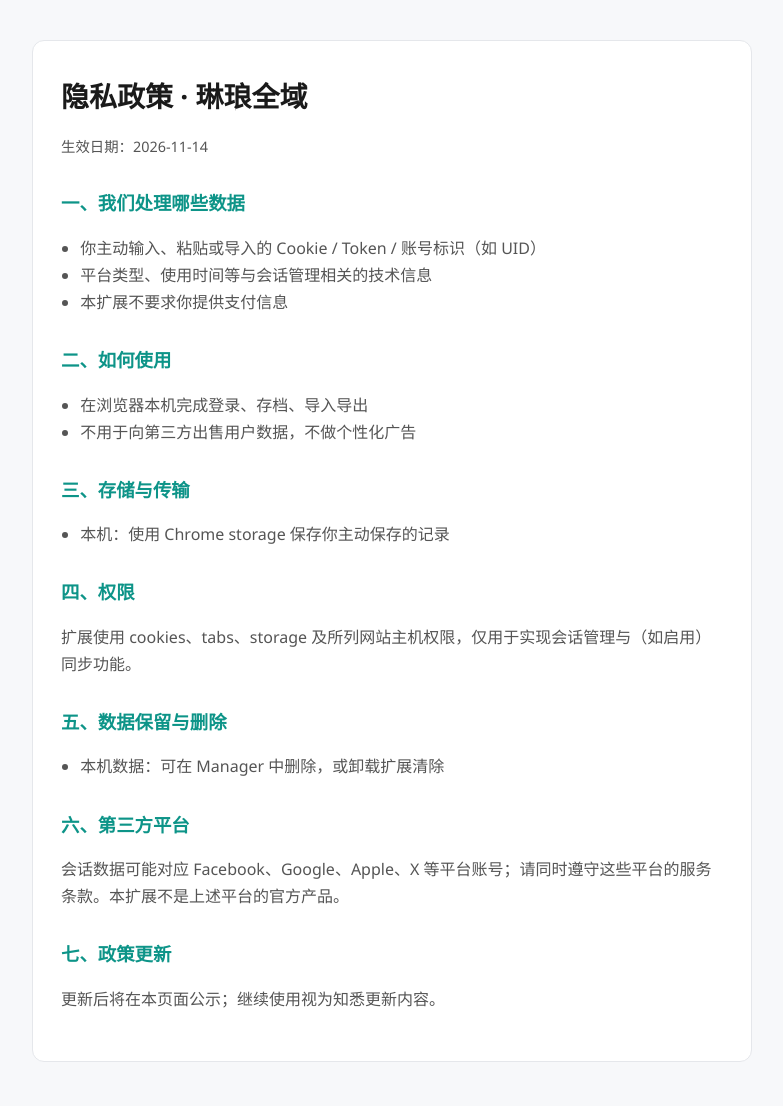
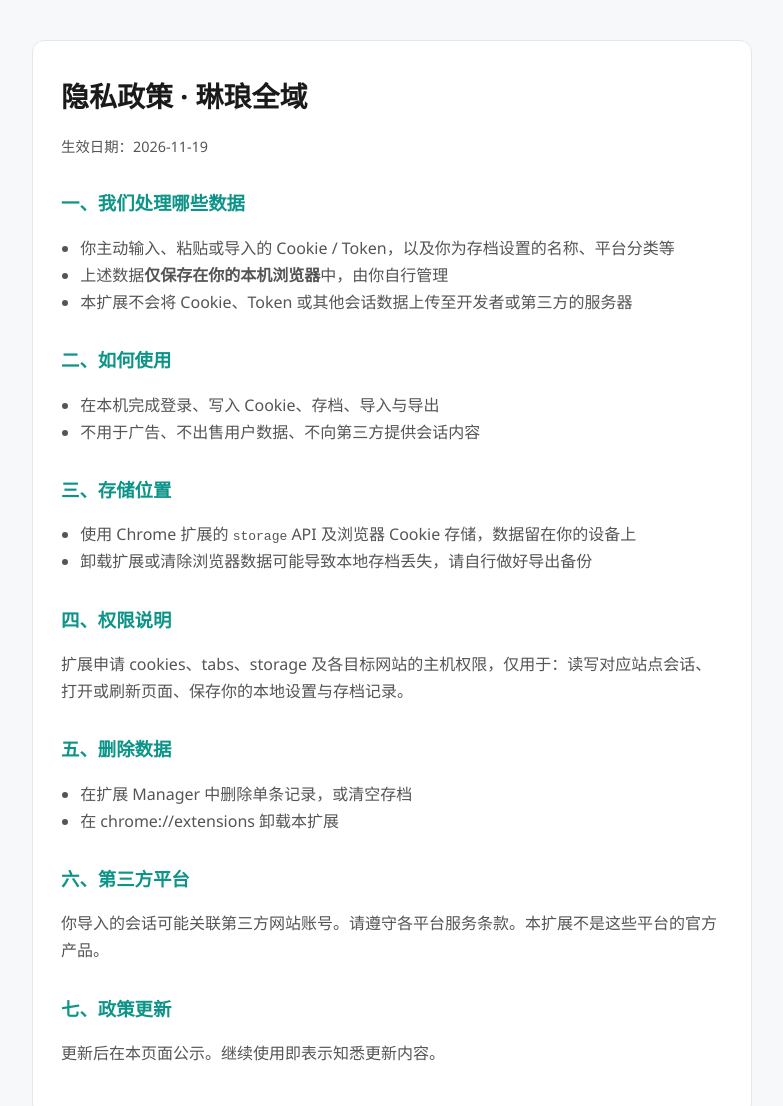
Before and after one commit to H5603E/linlang-privacy, a plain HTML site: page index.html in a window 1280 px wide. Shown: the top 1106 px of the page, without its empty margins (248-1031 px from the left). Drawn offline with Linux system fonts and the light colour scheme.

Commit message:
Privacy policy: local-only, no server upload

```diff
--- a/index.html
+++ b/index.html
@@ -44,46 +44,47 @@
     h2 { margin: 28px 0 10px; font-size: 1.15rem; color: var(--accent); }
     p, li { color: var(--muted); }
     .meta { font-size: 0.9rem; color: var(--muted); margin-bottom: 24px; }
-    a { color: var(--accent); }
     ul { padding-left: 1.2em; }
   </style>
 </head>
 <body>
   <main>
     <h1>隐私政策 · 琳琅全域</h1>
-    <p class="meta">生效日期：2026-11-14</p>
+    <p class="meta">生效日期：2026-11-19</p>
 
     <h2>一、我们处理哪些数据</h2>
     <ul>
-      <li>你主动输入、粘贴或导入的 Cookie / Token / 账号标识（如 UID）</li>
-      <li>平台类型、使用时间等与会话管理相关的技术信息</li>
-      <li>本扩展不要求你提供支付信息</li>
+      <li>你主动输入、粘贴或导入的 Cookie / Token，以及你为存档设置的名称、平台分类等</li>
+      <li>上述数据<strong>仅保存在你的本机浏览器</strong>中，由你自行管理</li>
+      <li>本扩展不会将 Cookie、Token 或其他会话数据上传至开发者或第三方的服务器</li>
     </ul>
 
     <h2>二、如何使用</h2>
     <ul>
-      <li>在浏览器本机完成登录、存档、导入导出</li>
-      <li>不用于向第三方出售用户数据，不做个性化广告</li>
+      <li>在本机完成登录、写入 Cookie、存档、导入与导出</li>
+      <li>不用于广告、不出售用户数据、不向第三方提供会话内容</li>
     </ul>
 
-    <h2>三、存储与传输</h2>
+    <h2>三、存储位置</h2>
     <ul>
-      <li>本机：使用 Chrome storage 保存你主动保存的记录</li>
+      <li>使用 Chrome 扩展的 <code>storage</code> API 及浏览器 Cookie 存储，数据留在你的设备上</li>
+      <li>卸载扩展或清除浏览器数据可能导致本地存档丢失，请自行做好导出备份</li>
     </ul>
 
-    <h2>四、权限</h2>
-    <p>扩展使用 cookies、tabs、storage 及所列网站主机权限，仅用于实现会话管理与（如启用）同步功能。</p>
+    <h2>四、权限说明</h2>
+    <p>扩展申请 cookies、tabs、storage 及各目标网站的主机权限，仅用于：读写对应站点会话、打开或刷新页面、保存你的本地设置与存档记录。</p>
 
-    <h2>五、数据保留与删除</h2>
+    <h2>五、删除数据</h2>
     <ul>
-      <li>本机数据：可在 Manager 中删除，或卸载扩展清除</li>
+      <li>在扩展 Manager 中删除单条记录，或清空存档</li>
+      <li>在 chrome://extensions 卸载本扩展</li>
     </ul>
 
     <h2>六、第三方平台</h2>
-    <p>会话数据可能对应 Facebook、Google、Apple、X 等平台账号；请同时遵守这些平台的服务条款。本扩展不是上述平台的官方产品。</p>
+    <p>你导入的会话可能关联第三方网站账号。请遵守各平台服务条款。本扩展不是这些平台的官方产品。</p>
 
     <h2>七、政策更新</h2>
-    <p>更新后将在本页面公示；继续使用视为知悉更新内容。</p>
+    <p>更新后在本页面公示。继续使用即表示知悉更新内容。</p>
   </main>
 </body>
 </html>
```
